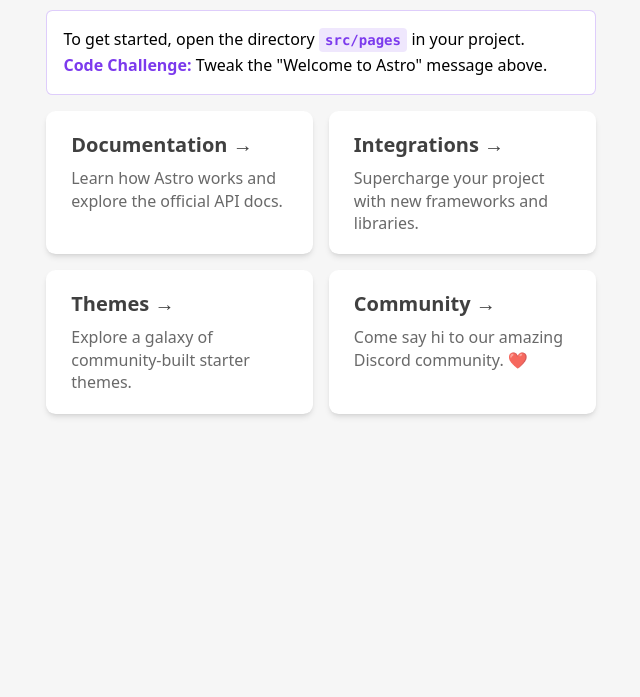
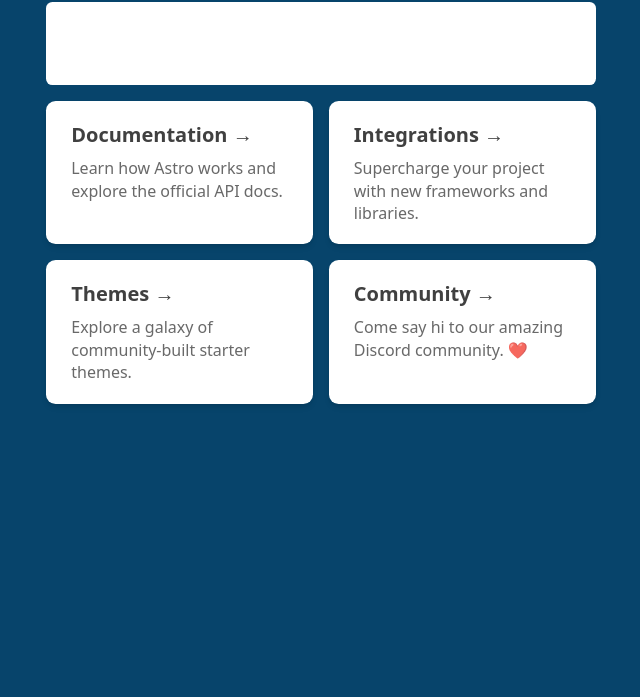
Before and after one commit to Alejandro1709/yobizi, an Astro site: page / in a window 1280 px wide. Shown: the part 103-800 px from the top of the page, without its empty margins (319-959 px from the left). Built offline with nearby package versions, Linux system fonts and the light colour scheme; Astro itself is replaced by a stand-in of ours.

Commit message:
Add: Root var colors

```diff
--- a/src/layouts/Layout.astro
+++ b/src/layouts/Layout.astro
@@ -7,13 +7,13 @@
 ---
 
 <!DOCTYPE html>
-<html lang="en">
+<html lang='en'>
   <head>
-		<meta charset="UTF-8" />
-		<meta name="description" content="Astro description">
-		<meta name="viewport" content="width=device-width" />
-		<link rel="icon" type="image/svg+xml" href="/favicon.svg" />
-		<meta name="generator" content={Astro.generator} />
+    <meta charset='UTF-8' />
+    <meta name='description' content='Astro description' />
+    <meta name='viewport' content='width=device-width' />
+    <link rel='icon' type='image/svg+xml' href='/favicon.svg' />
+    <meta name='generator' content={Astro.generator} />
     <title>{title}</title>
   </head>
   <body>
@@ -22,15 +22,21 @@
 </html>
 <style is:global>
   :root {
-		--accent: 124, 58, 237;
-		--accent-gradient: linear-gradient(45deg, rgb(var(--accent)), #da62c4 30%, white 60%);
+    --background-clr: #07446b;
+    --brigadier-blue-clr: #0862a0;
+    --whales-tail-clr: #0f5887;
+    --dark-imperial-blue-clr: #07446b;
+    --skyan-clr: #68d2ff;
+  }
+
+  * {
+    padding: 0;
+    margin: 0;
   }
   html {
+    box-sizing: border-box;
     font-family: system-ui, sans-serif;
-		background-color: #F6F6F6;
-	}
-	code {
-		font-family: Menlo, Monaco, Lucida Console, Liberation Mono, DejaVu Sans Mono,
-			Bitstream Vera Sans Mono, Courier New, monospace;
+    background-color: var(--background-clr);
+    color: white;
   }
 </style>
```
Lines whose indentation alone changed are shown as unchanged.
